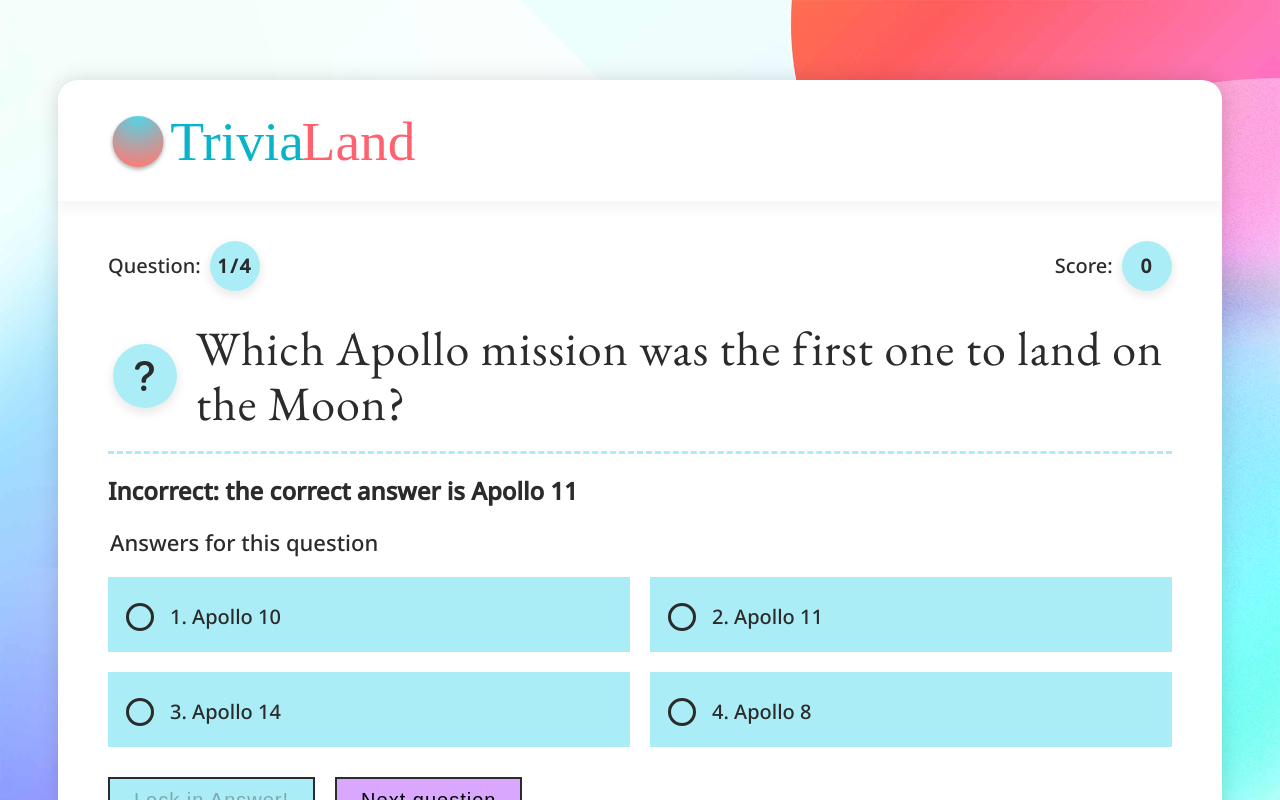
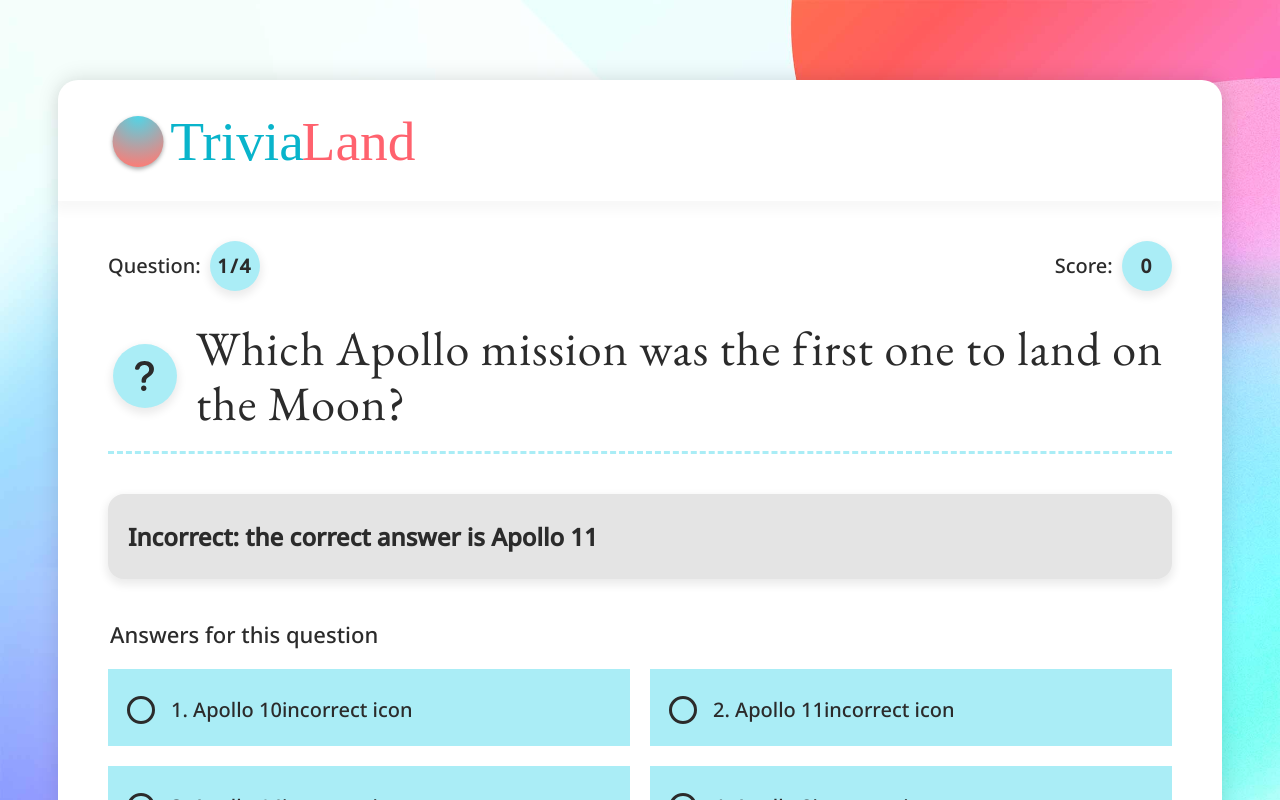
Before and after one commit to danny-englander/react-trivia-game, a React (Create React App) app: page / in a window 1280 px wide. Both pictures are taken after a click on the button "Lock in Answer!". Shown: the top 800 px of the page. Built offline with nearby package versions, Linux system fonts and the light colour scheme.

Commit message:
Theming correct / incorrect answers

```diff
--- a/src/assets/scss/components/button.module.scss
+++ b/src/assets/scss/components/button.module.scss
@@ -13,8 +13,13 @@
   font-weight: 500;
   letter-spacing: rem.convert(1px);
   padding: rem.convert(10px 24px);
-  border: 2px solid $c_black;
+  border: 3px solid $c_black;
   margin-right: rem.convert(20px);
+
+  &:focus,
+  &:focus-within {
+    border: 3px dotted $c_black;
+  }
 }
 
 .btnPrimary {
--- a/src/assets/scss/components/form.module.scss
+++ b/src/assets/scss/components/form.module.scss
@@ -24,11 +24,11 @@
   font-weight: 500;
   display: block;
   background-color: $c_light_teal;
-  border: 2px dotted transparent;
+  border: 3px dotted transparent;
 
   &:focus,
   &:focus-within {
-    border: 2px dotted #333;
+    border: 3px dotted $c_black;
 
     [type="radio"] + span:after,
     [type="radio"] + span:before {
--- a/src/assets/scss/components/question.module.scss
+++ b/src/assets/scss/components/question.module.scss
@@ -33,3 +33,12 @@
   height: 80px;
   margin-right: rem.convert(14px);
 }
+
+.message {
+  background-color: $c_light_gray;
+  padding: rem.convert(6px 20px);
+  margin-bottom: 40px;
+  margin-top: 40px;
+  border-radius: 16px;
+  @include icon_shadow();
+}
--- a/src/assets/scss/utils/settings.scss
+++ b/src/assets/scss/utils/settings.scss
@@ -15,7 +15,8 @@ $c_black: #2b2b2b;
 $c_white: #fff;
 $c_medium_gray: #6d6d6d;
 $c_dark_gray: #121212;
-$c_orange: #daa7ff;
+$c_orange: #faa2a9;
+$c_light_gray: #e4e4e4;
 
 // Hover and focus states.
 // Can be used like so: #{$a-tags-hover} {...
--- a/src/components/Answer.jsx
+++ b/src/components/Answer.jsx
@@ -42,10 +42,17 @@ const Answer = ({
             onChange={onSelectAnswer}
             checked={answerText === currentAnswer}
           />
-
           <span>
             {numberMapping[index]}. {answerText}
           </span>
+
+          {gameState.answerLocked === true && isCorrectAnswer && (
+            <span>correct icon</span>
+          )}
+
+          {gameState.answerLocked === true && !isCorrectAnswer && (
+            <span>incorrect icon</span>
+          )}
         </label>
       </div>
     </>
--- a/src/components/Question.jsx
+++ b/src/components/Question.jsx
@@ -33,7 +33,11 @@ const Question = ({ onChange, selectedAnswer }) => {
 
       {/* If gameState.resultsMessage, show the results message and score. */}
       {gameState.resultsMessage && (
-        <div aria-live="assertive" role="alert">
+        <div
+          className={styleQuestion.message}
+          aria-live="assertive"
+          role="alert"
+        >
           <h2>{gameState.resultsMessage}</h2>
         </div>
       )}
--- a/src/contexts/GameContext.js
+++ b/src/contexts/GameContext.js
@@ -34,7 +34,7 @@ const reducer = (state, action) => {
       // If  / else for the correct answer message.
       let resultsMessage;
       if (correctAnswer === action.payload) {
-        resultsMessage = "Correct!"
+        resultsMessage = "You answered Correctly!"
       } else {
         resultsMessage = `Incorrect: the correct answer is ${correctAnswer}`
       }
```
